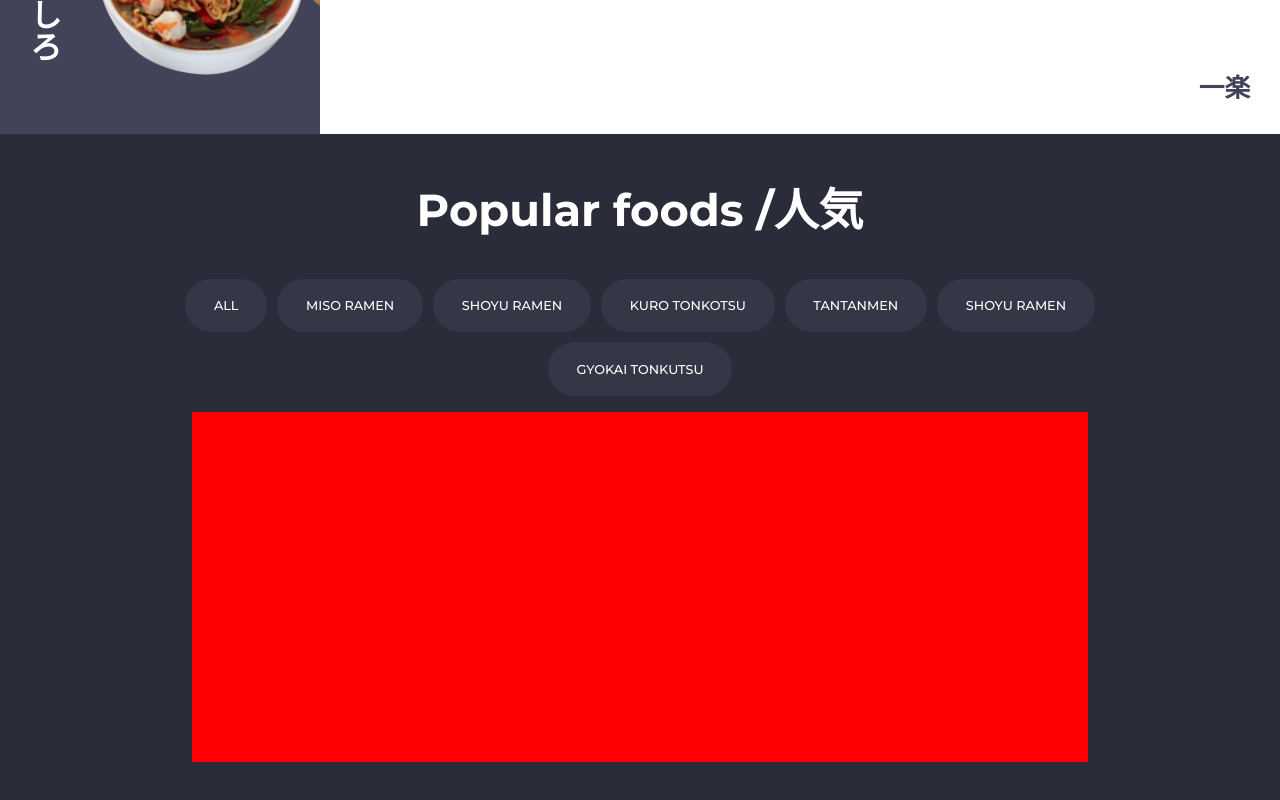
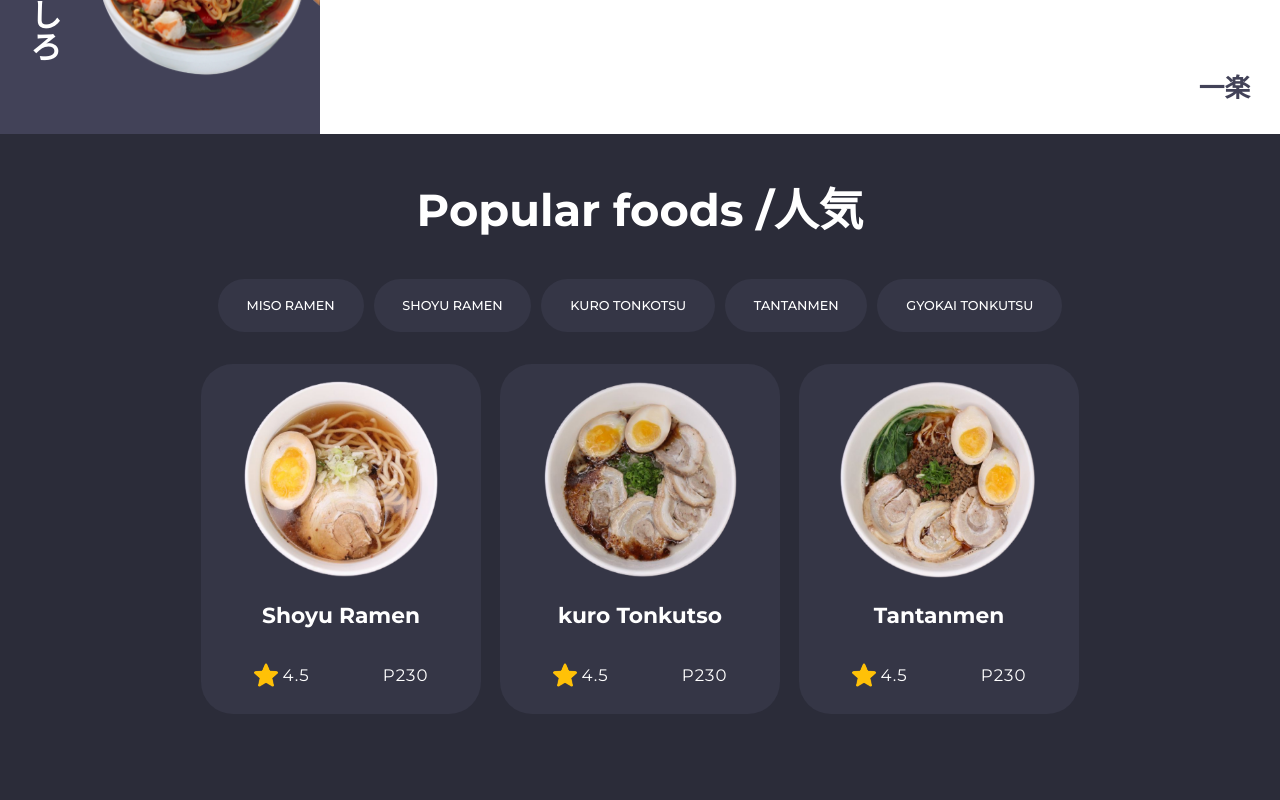
Before and after one commit to Nekuso/Ichiraku, a React (Create React App) app: page / in a window 1280 px wide. Shown: the part 1206-2006 px from the top of the page. Built offline with nearby package versions, Linux system fonts and the light colour scheme.

Commit message:
Added files via upload

```diff
--- a/src/components/Popular.jsx
+++ b/src/components/Popular.jsx
@@ -1,20 +1,13 @@
-import React from "react";
+import React, {useState} from "react";
 import { StyledPopular } from './styles/Popular.styled';
-import "slick-carousel/slick/slick.css";
-import "slick-carousel/slick/slick-theme.css";
-import {categories, data} from '../data'
+import {categories, miso, shoyu, kuro, tantanmen, gyokai} from '../data'
 import Star from '../img/star.png';
-import Slider from "react-slick";
 
 const Popular = () => {
 
-    const settings = {
-        dots: true,
-        infinite: true,
-        speed: 500,
-        slidesToShow: 3,
-        slidesToScroll: 3
-    };
+    const [currentData, setCurrentData] = useState(miso);
+
+
 
     return (
         <StyledPopular>
@@ -23,15 +16,30 @@ const Popular = () => {
                 <div className="popular__filter">
                     {
                         categories.map(category =>(
-                            <button key={category.id}>{category.name}</button>
+                            <button onClick={()=> {
+                                if(category.type === "miso"){
+                                    setCurrentData(miso);
+                                }
+                                else if(category.type === "shoyu"){
+                                    setCurrentData(shoyu);
+                                }
+                                else if(category.type === "kuro"){
+                                    setCurrentData(kuro);
+                                }
+                                else if(category.type === "tantanmen"){
+                                    setCurrentData(tantanmen);
+                                }
+                                else if(category.type === "gyokai"){
+                                    setCurrentData(gyokai);
+                                }
+                            }} key={category.id}>{category.name}</button>
                         ))
                     }
                 </div>
 
                 <div className="popular__carousel">
-                    <Slider {...settings}>
                     {
-                            data.map(item =>(
+                        currentData.map(item =>(
                             <div
                                 key={item.id}
                                 className="popular__item">
@@ -48,7 +56,6 @@ const Popular = () => {
                             </div>
                         ))
                     }
-                    </Slider>
                 </div>
             </div>
         </StyledPopular>
--- a/src/components/styles/Popular.styled.js
+++ b/src/components/styles/Popular.styled.js
@@ -44,46 +44,47 @@ export const StyledPopular = styled.div `
 
         .popular__carousel {
             display: flex;
-            align-items: center;
-            justify-content: center;
+            justify-content: space-evenly;
             max-width: 70vw;
-            margin: 1rem auto;
+            margin: 2rem auto;
             width: 100%;
-            height: 350px;
+            height: 300px;
             gap: 10px;
-            background: red;
-            overflow: hidden;
+            // background: red;
 
             .popular__item {
                 cursor: pointer;
                 display: grid;
-                width: 200px;
-                height: 270px;
+                justify-content: center;
+                width: 280px;
+                height: 350px;
                 padding: 1rem;
                 background: #353646;
                 border-radius: 2rem;
                 transition: .3s ease-in-out;
 
                 img {
-                    width: 100%;
+                    width: 80%;
+                    margin: 0 auto;
                 }
 
                 .item__name {
                     display: block;
                     text-align: center;
                     color: #FFFFFF;
-                    font-size: 1.4vw;
+                    font-size: 1.7vw;
                 }
 
                 p {
                     color: #FFFFFF;
                     text-spacing: 20px;
                     letter-spacing: 1px;
+                    font-size: 1.3vw;
                 }
 
                 .item__info__container {
                     display: flex;
-                    justify-content: space-between;
+                    justify-content: space-around;
                     align-items: center;
 
                     .info__left {
@@ -106,11 +107,9 @@ export const StyledPopular = styled.div `
         }
     }
 
-    .slick-slide {
-        margin: 0 5px;
+    @media screen and (max-width: 768px) {
+
     }
-    /* the parent */
-    .slick-list {
-        margin: 0 -5px;
-    }
+
+
 `
--- a/src/data.js
+++ b/src/data.js
@@ -2,11 +2,11 @@ import ShoyuRamen from './img/ShoyuRamen.png';
 import Kuro from './img/KuroTonkotsu.png';
 import Tantanmen from './img/Tantanmen.png'
 
-export const data = [
+export const miso = [
     {
         id: 1,
         name: "Shoyu Ramen",
-        category: "Shoyu",
+        category: "miso",
         img: ShoyuRamen,
         rating: 4.5,
         price: 230,
@@ -14,6 +14,60 @@ export const data = [
     {
         id: 2,
         name: "kuro Tonkutso",
+        category: "miso",
+        img: Kuro,
+        rating: 4.5,
+        price: 230,
+    },
+    {
+        id: 3,
+        name: "Tantanmen",
+        category: "miso",
+        img: Tantanmen,
+        rating: 4.5,
+        price: 230,
+    },
+]
+
+export const shoyu = [
+    {
+        id: 1,
+        name: "Shoyu Ramen",
+        category: "miso",
+        img: ShoyuRamen,
+        rating: 4.5,
+        price: 230,
+    },
+    {
+        id: 2,
+        name: "Shoyu Ramen",
+        category: "miso",
+        img: Kuro,
+        rating: 4.5,
+        price: 230,
+    },
+    {
+        id: 3,
+        name: "Shoyu Ramen",
+        category: "miso",
+        img: Tantanmen,
+        rating: 4.5,
+        price: 230,
+    },
+]
+
+export const kuro = [
+    {
+        id: 1,
+        name: "Kuro Tonkotsu",
+        category: "Kuro",
+        img: ShoyuRamen,
+        rating: 4.5,
+        price: 230,
+    },
+    {
+        id: 2,
+        name: "Kuro Tonkotsu",
         category: "Kuro",
         img: Kuro,
         rating: 4.5,
@@ -21,40 +75,62 @@ export const data = [
     },
     {
         id: 3,
-        name: "Tantanmen",
-        category: "Tantanmen",
+        name: "Kuro Tonkotsu",
+        category: "Kuro",
         img: Tantanmen,
         rating: 4.5,
         price: 230,
     },
+]
+
+export const tantanmen = [
     {
-        id: 4,
-        name: "Shoyu Ramen",
-        category: "Shoyu",
+        id: 1,
+        name: "Tantanmen",
+        category: "tantanmen",
         img: ShoyuRamen,
         rating: 4.5,
         price: 230,
     },
     {
-        id: 5,
-        name: "kuro Tonkutso",
-        category: "Kuro",
+        id: 2,
+        name: "Tantanmen",
+        category: "tantanmen",
         img: Kuro,
         rating: 4.5,
         price: 230,
     },
     {
-        id: 6,
+        id: 3,
         name: "Tantanmen",
-        category: "Tantanmen",
+        category: "tantanmen",
         img: Tantanmen,
         rating: 4.5,
         price: 230,
     },
+]
+
+export const gyokai = [
     {
-        id: 8,
-        name: "Tantanmen",
-        category: "Tantanmen",
+        id: 1,
+        name: "Gyokai Tonkutso",
+        category: "gyokai",
+        img: ShoyuRamen,
+        rating: 4.5,
+        price: 230,
+    },
+    {
+        id: 2,
+        name: "Gyokai Tonkutso",
+        category: "gyokai",
+        img: Kuro,
+        rating: 4.5,
+        price: 230,
+    },
+    {
+        id: 3,
+        name: "Gyokai Tonkutso",
+        category: "gyokai",
         img: Tantanmen,
         rating: 4.5,
         price: 230,
@@ -64,30 +140,27 @@ export const data = [
 export const categories = [
     {
         id: 1,
-        name: "All",
+        name: "MISO ramen",
+        type: "miso"
     },
     {
         id: 2,
-        name: "MISO ramen",
+        name: "Shoyu Ramen",
+        type: "shoyu"
     },
     {
         id: 3,
-        name: "Shoyu Ramen"
+        name: "KURO TONKOTSU",
+        type: "kuro"
     },
     {
         id: 4,
-        name: "KURO TONKOTSU",
+        name: "Tantanmen",
+        type: "tantanmen"
     },
     {
         id: 5,
-        name: "Tantanmen",
-    },
-    {
-        id: 6,
-        name: "Shoyu ramen",
-    },
-    {
-        id: 7,
         name: "GYOKAI TONKUTSU",
+        type: "gyokai"
     },
 ]
```
Lines whose indentation alone changed are shown as unchanged.
